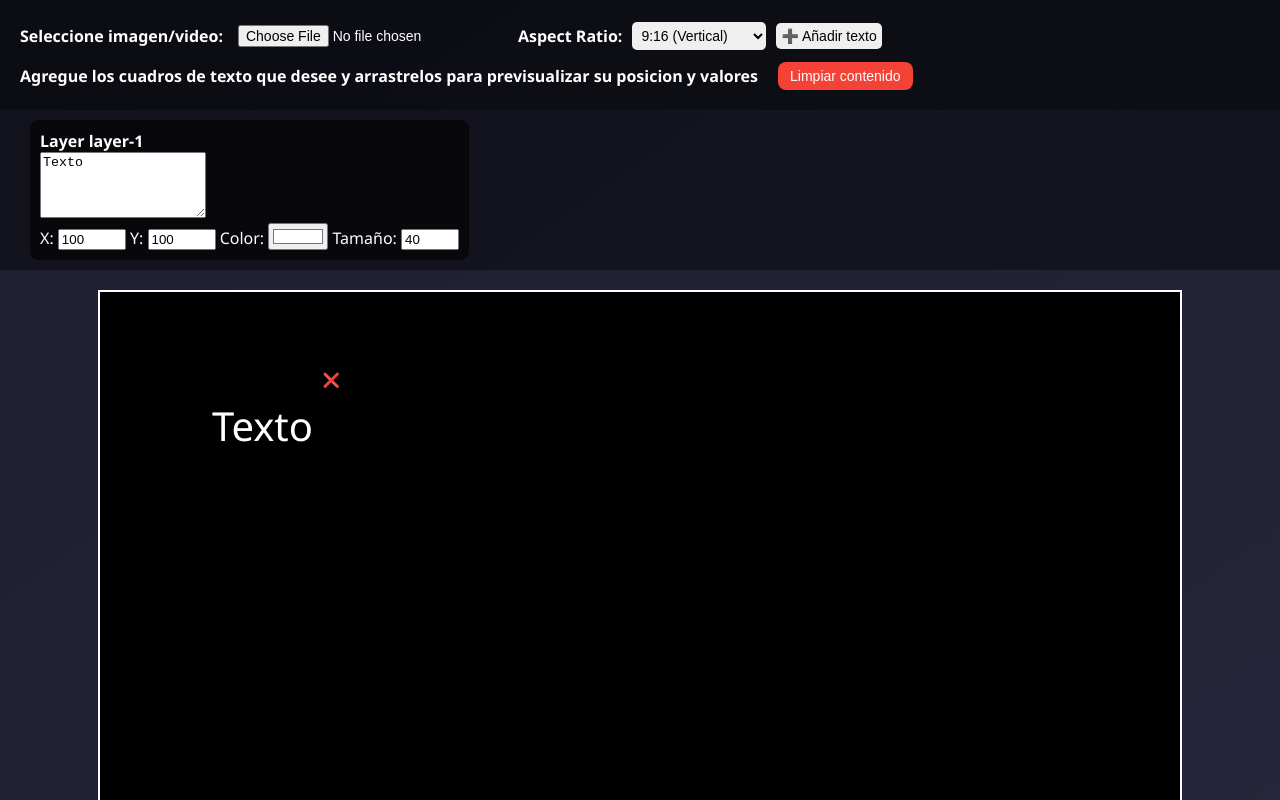
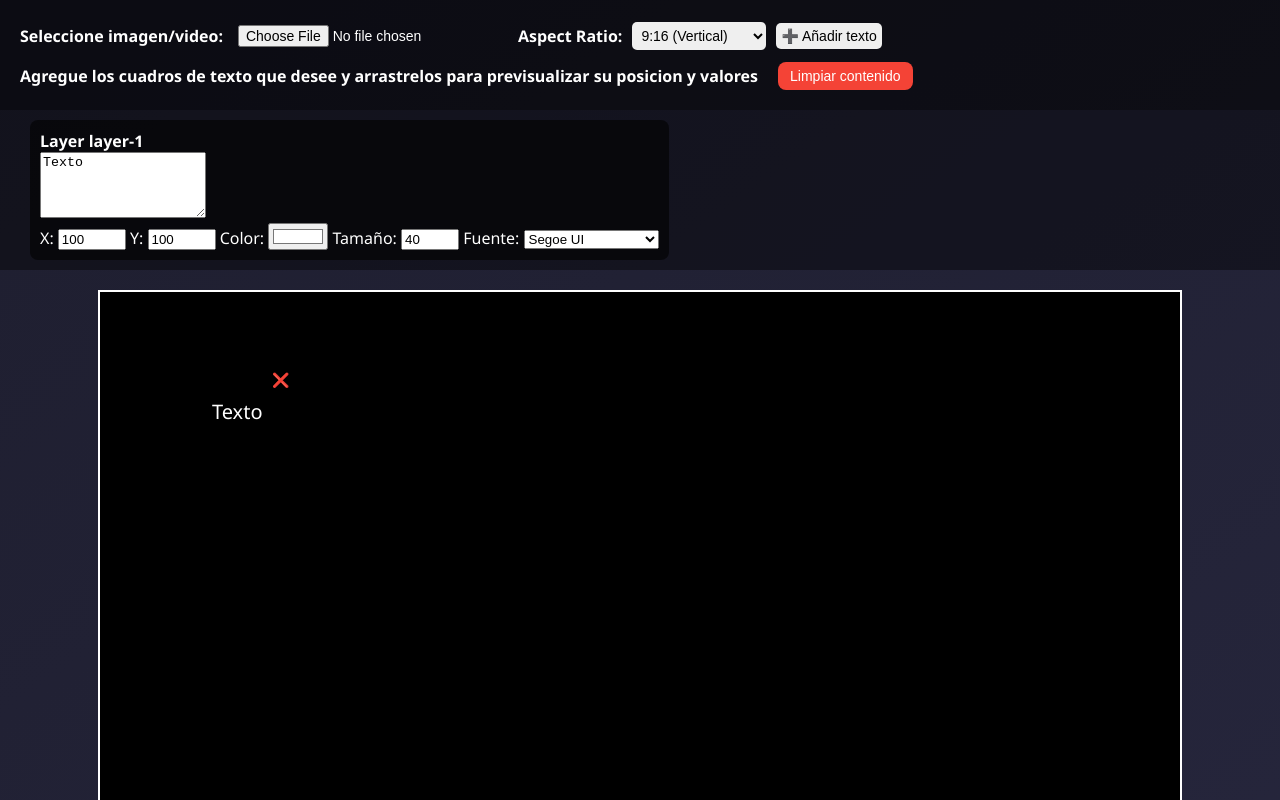
Before and after one commit to elgitdemarce/layerspreview, a plain HTML site: page public/index.html in a window 1280 px wide. Both pictures are taken after a click on the button "➕ Añadir texto". Shown: the top 800 px of the page. Drawn offline with Linux system fonts and the light colour scheme.

Commit message:
Update index.html

```diff
--- a/public/index.html
+++ b/public/index.html
@@ -1,6 +1,9 @@
 <!DOCTYPE html>
 <html lang="es">
 <head>
+  <!-- Google Fonts -->
+  <link href="https://fonts.googleapis.com/css2?family=Roboto&family=Open+Sans&family=Pacifico&family=Oswald&family=Lobster&family=Inter&family=Montserrat&family=Lato&display=swap" rel="stylesheet">
+
   <meta charset="UTF-8">
   <title>Dex Layers Preview</title>
   <style>
@@ -73,7 +76,7 @@
       padding: 6px 12px;
       border-radius: 4px;
       cursor: move;
-      font-size: 40px;
+      font-size: 20px;
       white-space: pre-line;
     }
 
@@ -216,6 +219,33 @@ function addTextLayer() {
 function createLayerControls(id) {
   const div = document.createElement('div');
   div.className = 'layer-controls';
+
+  const fontOptions = `
+    <option value="Arial">Arial</option>
+    <option value="Verdana">Verdana</option>
+    <option value="Times New Roman">Times New Roman</option>
+    <option value="Georgia">Georgia</option>
+    <option value="Courier New">Courier New</option>
+    <option value="Comic Sans MS">Comic Sans MS</option>
+    <option value="Trebuchet MS">Trebuchet MS</option>
+    <option value="Impact">Impact</option>
+    <option value="Tahoma">Tahoma</option>
+    <option value="Segoe UI" selected>Segoe UI</option>
+    <option value="Calibri">Calibri</option>
+    <option value="Cambria">Cambria</option>
+    <option value="Consolas">Consolas</option>
+    <option value="Lucida Console">Lucida Console</option>
+    <option value="Roboto">Roboto</option>
+    <option value="Open Sans">Open Sans</option>
+    <option value="Pacifico">Pacifico</option>
+    <option value="Oswald">Oswald</option>
+    <option value="Lobster">Lobster</option>
+    <option value="Inter">Inter</option>
+    <option value="Montserrat">Montserrat</option>
+    <option value="Lato">Lato</option>
+
+  `;
+
   div.innerHTML = `
     <strong>Layer ${id}</strong><br>
     <textarea data-id="${id}" class="textInput">Texto</textarea><br>
@@ -223,13 +253,19 @@ function createLayerControls(id) {
     Y: <input type="number" data-id="${id}" class="inputY" value="100">
     Color: <input type="color" data-id="${id}" class="colorInput" value="#ffffff">
     Tamaño: <input type="number" data-id="${id}" class="sizeInput" value="40" min="8" max="100">
+    Fuente:
+    <select data-id="${id}" class="fontSelect">
+      ${fontOptions}
+    </select>
   `;
+
   layersPanel.appendChild(div);
 
-  div.querySelectorAll('input, textarea').forEach(input => {
+  div.querySelectorAll('input, textarea, select').forEach(input => {
     input.addEventListener('input', () => updateLayer(id));
   });
 }
+
 
     function updateLayer(id) {
       const text = document.querySelector(`.textInput[data-id="${id}"]`).value;
@@ -237,6 +273,7 @@ function createLayerControls(id) {
       const y = document.querySelector(`.inputY[data-id="${id}"]`).value;
       const color = document.querySelector(`.colorInput[data-id="${id}"]`).value;
       const size = document.querySelector(`.sizeInput[data-id="${id}"]`).value;
+      const font = document.querySelector(`.fontSelect[data-id="${id}"]`).value;
 
       const layer = document.getElementById(id);
       layer.querySelector('.text-content').textContent = text;
@@ -244,6 +281,7 @@ function createLayerControls(id) {
       layer.style.top = `${y}px`;
       layer.style.color = color;
       layer.style.fontSize = `${size}px`;
+      layer.style.fontFamily = font;
     }
 
     function makeDraggable(el) {
```
